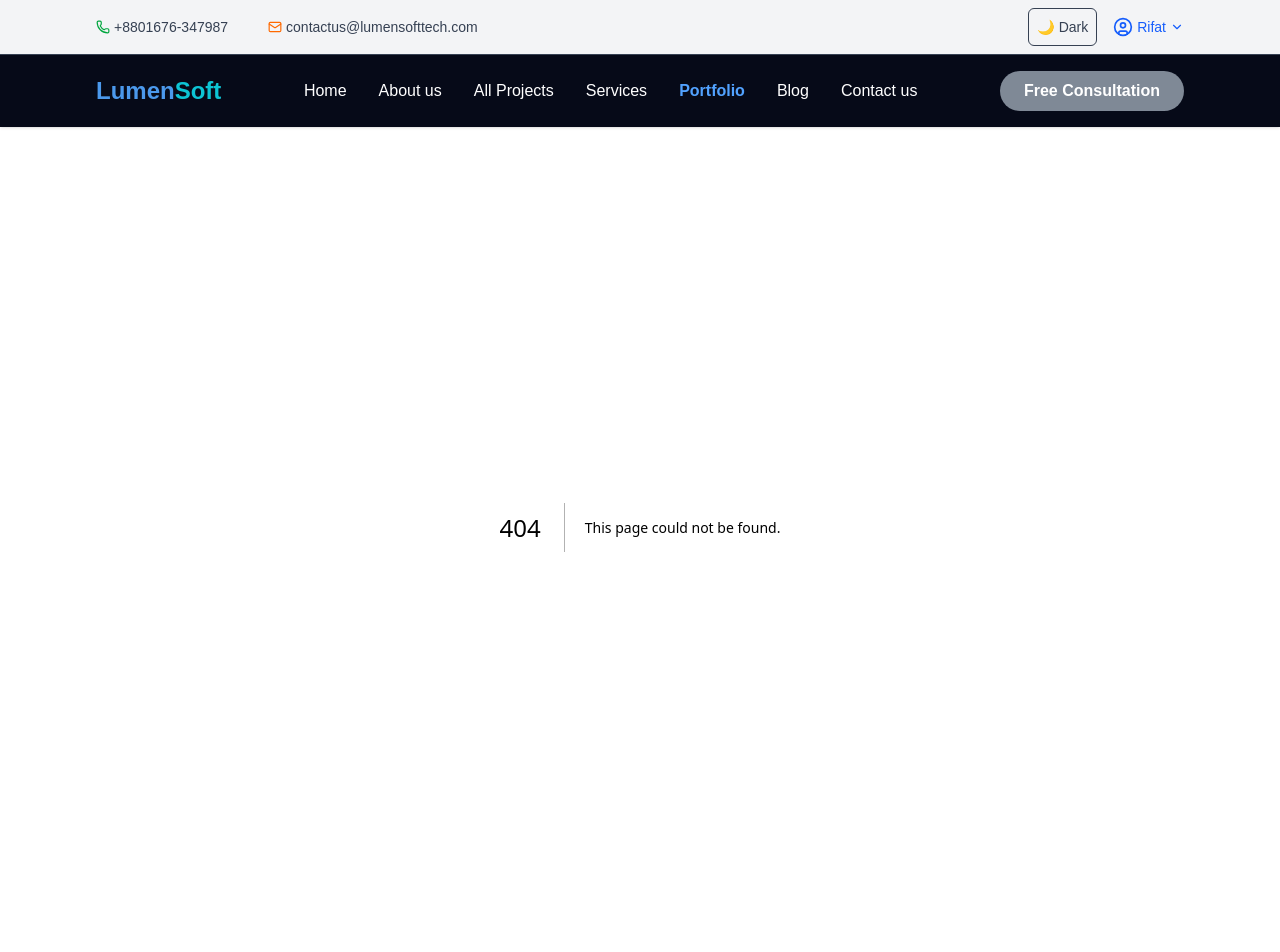
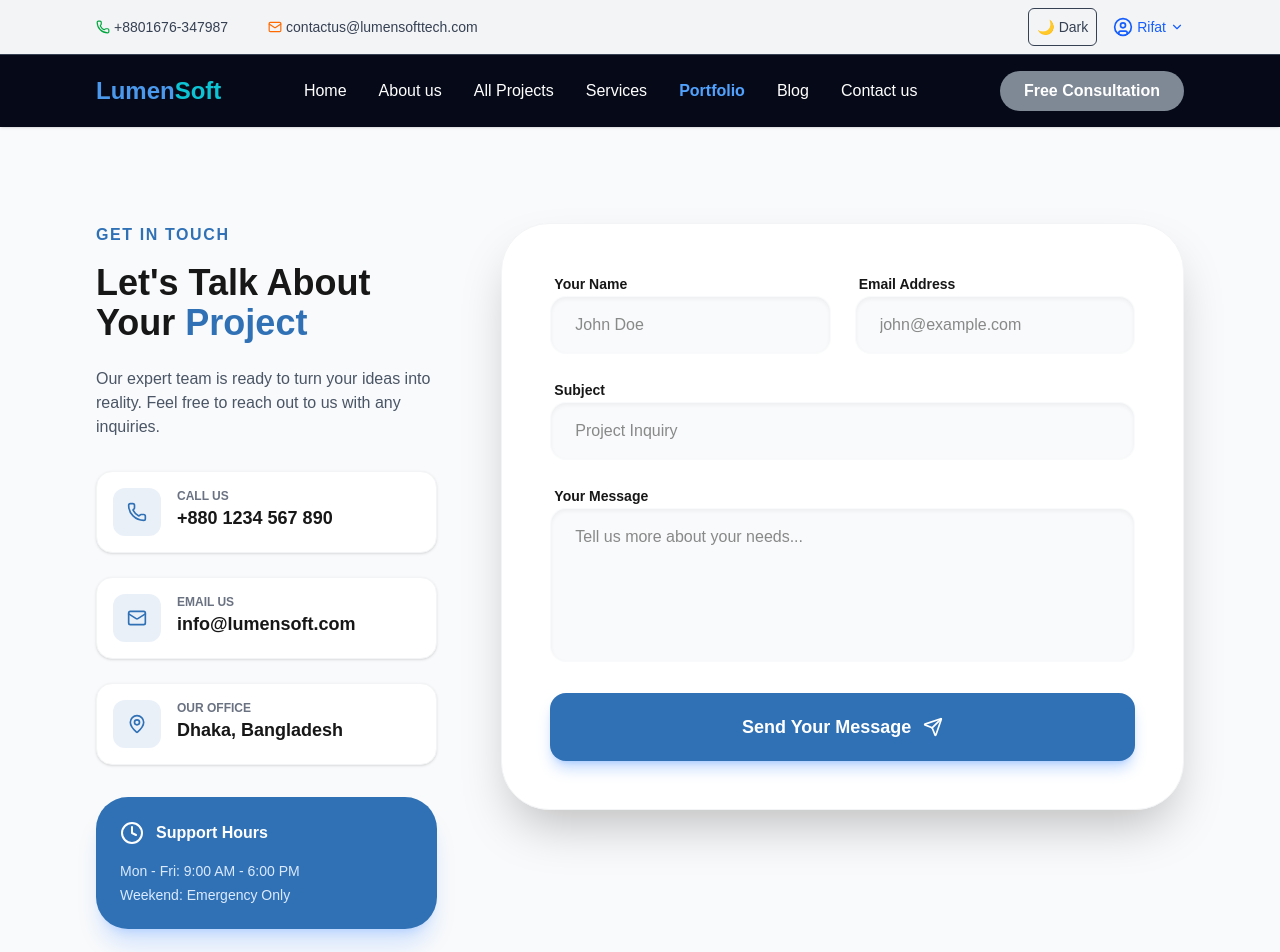
Before and after one commit to Tamanna-salma/Next-js-project-1, a Next.js app: page /contact in a window 1280 px wide. Before the commit this address had no page. Shown: the top 952 px of the page. Built offline with nearby package versions, Linux system fonts and the light colour scheme.

Commit message:
contact section add

```diff
--- /dev/null
+++ b/src/app/contact/page.jsx
@@ -0,0 +1,119 @@
+"use client";
+import React from 'react';
+import { motion } from 'framer-motion';
+import { Mail, Phone, MapPin, Send, Clock, Globe } from 'lucide-react';
+
+const Contact = () => {
+    return (
+        <section className="py-24 bg-gray-50 dark:bg-[#060a18] overflow-hidden">
+            <div className="container mx-auto px-6 md:px-24">
+
+                <div className="flex flex-col lg:flex-row gap-16">
+
+                    {/* Left Side: Contact Information */}
+                    <motion.div
+                        initial={{ opacity: 0, x: -50 }}
+                        whileInView={{ opacity: 1, x: 0 }}
+                        transition={{ duration: 0.8 }}
+                        viewport={{ once: true }}
+                        className="lg:w-1/3 space-y-8"
+                    >
+                        <div>
+                            <h4 className="text-[#3071b6] font-bold tracking-widest uppercase mb-4">Get In Touch</h4>
+                            <h2 className="text-4xl font-black dark:text-white mb-6">Let's Talk About Your <span className="text-[#3071b6]">Project</span></h2>
+                            <p className="text-gray-600 dark:text-gray-400">
+                                Our expert team is ready to turn your ideas into reality.
+                                Feel free to reach out to us with any inquiries.
+                            </p>
+                        </div>
+
+                        <div className="space-y-6">
+                            {/* Contact Card */}
+                            <div className="flex items-start gap-4 p-4 rounded-2xl bg-white dark:bg-slate-800/50 shadow-sm border border-gray-100 dark:border-slate-700 transition-transform hover:translate-x-2">
+                                <div className="w-12 h-12 bg-[#3071b6]/10 rounded-xl flex items-center justify-center shrink-0">
+                                    <Phone className="text-[#3071b6]" size={20} />
+                                </div>
+                                <div>
+                                    <p className="text-xs text-gray-500 uppercase font-bold">Call Us</p>
+                                    <p className="text-lg font-bold dark:text-white">+880 1234 567 890</p>
+                                </div>
+                            </div>
+
+                            <div className="flex items-start gap-4 p-4 rounded-2xl bg-white dark:bg-slate-800/50 shadow-sm border border-gray-100 dark:border-slate-700 transition-transform hover:translate-x-2">
+                                <div className="w-12 h-12 bg-[#3071b6]/10 rounded-xl flex items-center justify-center shrink-0">
+                                    <Mail className="text-[#3071b6]" size={20} />
+                                </div>
+                                <div>
+                                    <p className="text-xs text-gray-500 uppercase font-bold">Email Us</p>
+                                    <p className="text-lg font-bold dark:text-white">info@lumensoft.com</p>
+                                </div>
+                            </div>
+
+                            <div className="flex items-start gap-4 p-4 rounded-2xl bg-white dark:bg-slate-800/50 shadow-sm border border-gray-100 dark:border-slate-700 transition-transform hover:translate-x-2">
+                                <div className="w-12 h-12 bg-[#3071b6]/10 rounded-xl flex items-center justify-center shrink-0">
+                                    <MapPin className="text-[#3071b6]" size={20} />
+                                </div>
+                                <div>
+                                    <p className="text-xs text-gray-500 uppercase font-bold">Our Office</p>
+                                    <p className="text-lg font-bold dark:text-white">Dhaka, Bangladesh</p>
+                                </div>
+                            </div>
+                        </div>
+
+                        {/* Support Box */}
+                        <div className="p-6 bg-[#3071b6] rounded-[2rem] text-white shadow-xl shadow-blue-500/20">
+                            <div className="flex items-center gap-3 mb-4">
+                                <Clock size={24} />
+                                <span className="font-bold">Support Hours</span>
+                            </div>
+                            <p className="text-blue-100 text-sm">Mon - Fri: 9:00 AM - 6:00 PM</p>
+                            <p className="text-blue-100 text-sm mt-1">Weekend: Emergency Only</p>
+                        </div>
+                    </motion.div>
+
+                    {/* Right Side: Modern Form */}
+                    <motion.div
+                        initial={{ opacity: 0, x: 50 }}
+                        whileInView={{ opacity: 1, x: 0 }}
+                        transition={{ duration: 0.8 }}
+                        viewport={{ once: true }}
+                        className="lg:w-2/3"
+                    >
+                        <div className="bg-white dark:bg-slate-800 p-8 md:p-12 rounded-[3rem] shadow-2xl border border-gray-100 dark:border-slate-700">
+                            <form className="space-y-6">
+                                <div className="grid grid-cols-1 md:grid-cols-2 gap-6">
+                                    <div className="space-y-2">
+                                        <label className="text-sm font-bold dark:text-gray-300 ml-1">Your Name</label>
+                                        <input type="text" placeholder="John Doe" className="w-full px-6 py-4 rounded-2xl bg-gray-50 dark:bg-slate-900 border border-transparent focus:border-[#3071b6] focus:bg-white outline-none transition-all dark:text-white shadow-inner" />
+                                    </div>
+                                    <div className="space-y-2">
+                                        <label className="text-sm font-bold dark:text-gray-300 ml-1">Email Address</label>
+                                        <input type="email" placeholder="john@example.com" className="w-full px-6 py-4 rounded-2xl bg-gray-50 dark:bg-slate-900 border border-transparent focus:border-[#3071b6] focus:bg-white outline-none transition-all dark:text-white shadow-inner" />
+                                    </div>
+                                </div>
+
+                                <div className="space-y-2">
+                                    <label className="text-sm font-bold dark:text-gray-300 ml-1">Subject</label>
+                                    <input type="text" placeholder="Project Inquiry" className="w-full px-6 py-4 rounded-2xl bg-gray-50 dark:bg-slate-900 border border-transparent focus:border-[#3071b6] focus:bg-white outline-none transition-all dark:text-white shadow-inner" />
+                                </div>
+
+                                <div className="space-y-2">
+                                    <label className="text-sm font-bold dark:text-gray-300 ml-1">Your Message</label>
+                                    <textarea rows="5" placeholder="Tell us more about your needs..." className="w-full px-6 py-4 rounded-2xl bg-gray-50 dark:bg-slate-900 border border-transparent focus:border-[#3071b6] focus:bg-white outline-none transition-all dark:text-white shadow-inner resize-none"></textarea>
+                                </div>
+
+                                <button className="w-full bg-[#3071b6] text-white py-5 rounded-2xl font-black text-lg shadow-lg shadow-blue-500/30 hover:bg-blue-700 hover:-translate-y-1 transition-all flex items-center justify-center gap-3 group">
+                                    Send Your Message
+                                    <Send size={20} className="group-hover:translate-x-1 group-hover:-translate-y-1 transition-transform" />
+                                </button>
+                            </form>
+                        </div>
+                    </motion.div>
+
+                </div>
+            </div>
+        </section>
+    );
+};
+
+export default Contact;
--- a/src/components/Footer/Footer.jsx
+++ b/src/components/Footer/Footer.jsx
@@ -1,7 +1,7 @@
 "use client";
 import React from 'react';
 import Link from 'next/link';
-import { Mail, Phone, MapPin, Facebook, Twitter, Linkedin, Instagram } from 'lucide-react';
+import { Mail, Phone, MapPin, Facebook,  Linkedin, Instagram } from 'lucide-react';
 
 const Footer = () => {
   const currentYear = new Date().getFullYear();
@@ -39,7 +39,7 @@ const Footer = () => {
                 </Link>
               </li>
               <li>
-                <Link href="#" className="hover:text-white transition-colors">
+                <Link href="/services" className="hover:text-white transition-colors">
                   Services
                 </Link>
               </li>
@@ -70,28 +70,22 @@ const Footer = () => {
             <h3 className="text-white font-bold text-lg mb-4">Follow Us</h3>
             <div className="flex gap-4">
               <a
-                href="#"
+                href="https://web.facebook.com/?_rdc=1&_rdr#"
                 className="p-2 bg-gray-800 hover:bg-blue-600 rounded-full transition-colors"
                 aria-label="Facebook"
               >
                 <Facebook size={18} />
               </a>
+
               <a
-                href="#"
-                className="p-2 bg-gray-800 hover:bg-blue-400 rounded-full transition-colors"
-                aria-label="Twitter"
-              >
-                <Twitter size={18} />
-              </a>
-              <a
-                href="#"
+                href="https://www.linkedin.com/in/ummeysalma912a31317/"
                 className="p-2 bg-gray-800 hover:bg-blue-700 rounded-full transition-colors"
                 aria-label="LinkedIn"
               >
                 <Linkedin size={18} />
               </a>
               <a
-                href="#"
+                href="https://www.instagram.com/"
                 className="p-2 bg-gray-800 hover:bg-pink-500 rounded-full transition-colors"
                 aria-label="Instagram"
               >
```
